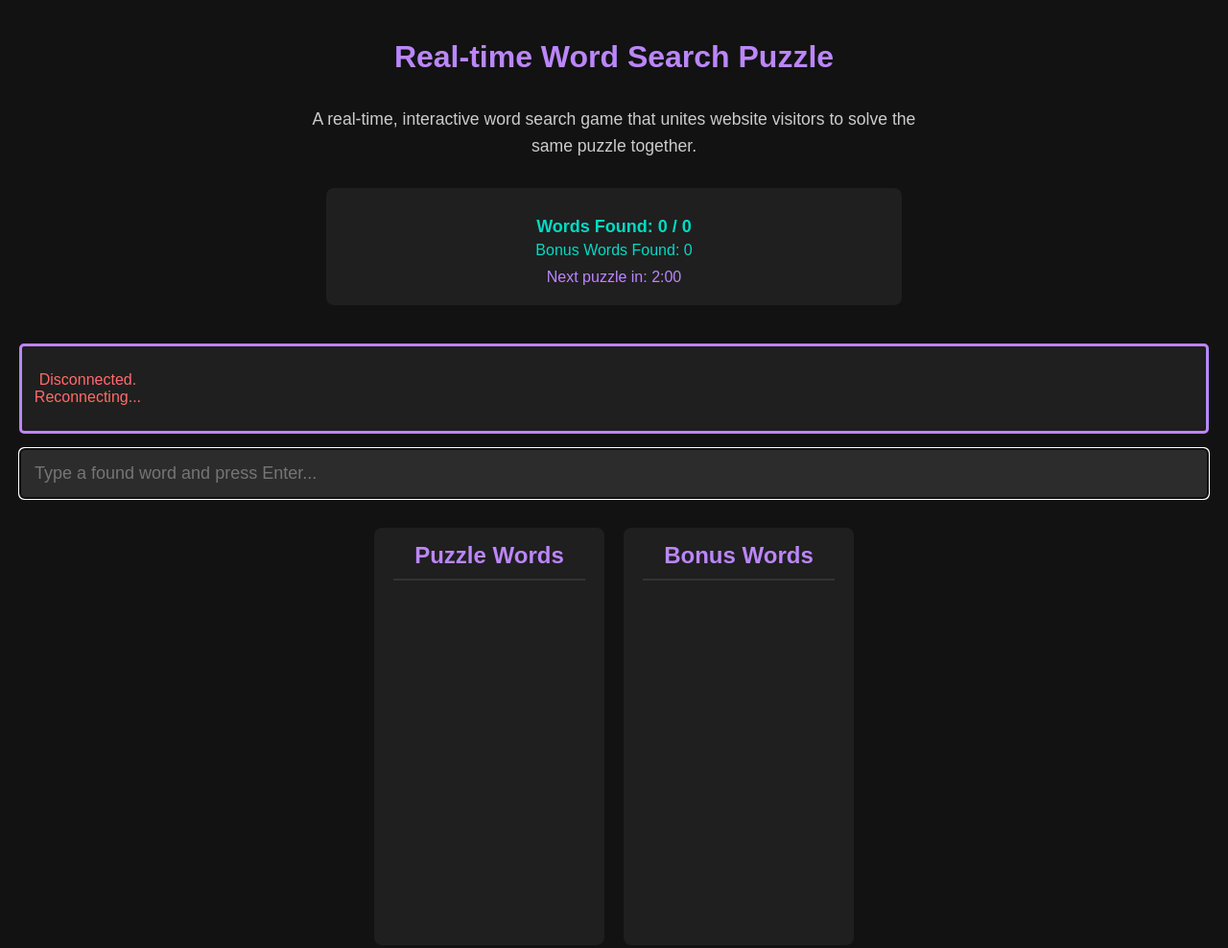
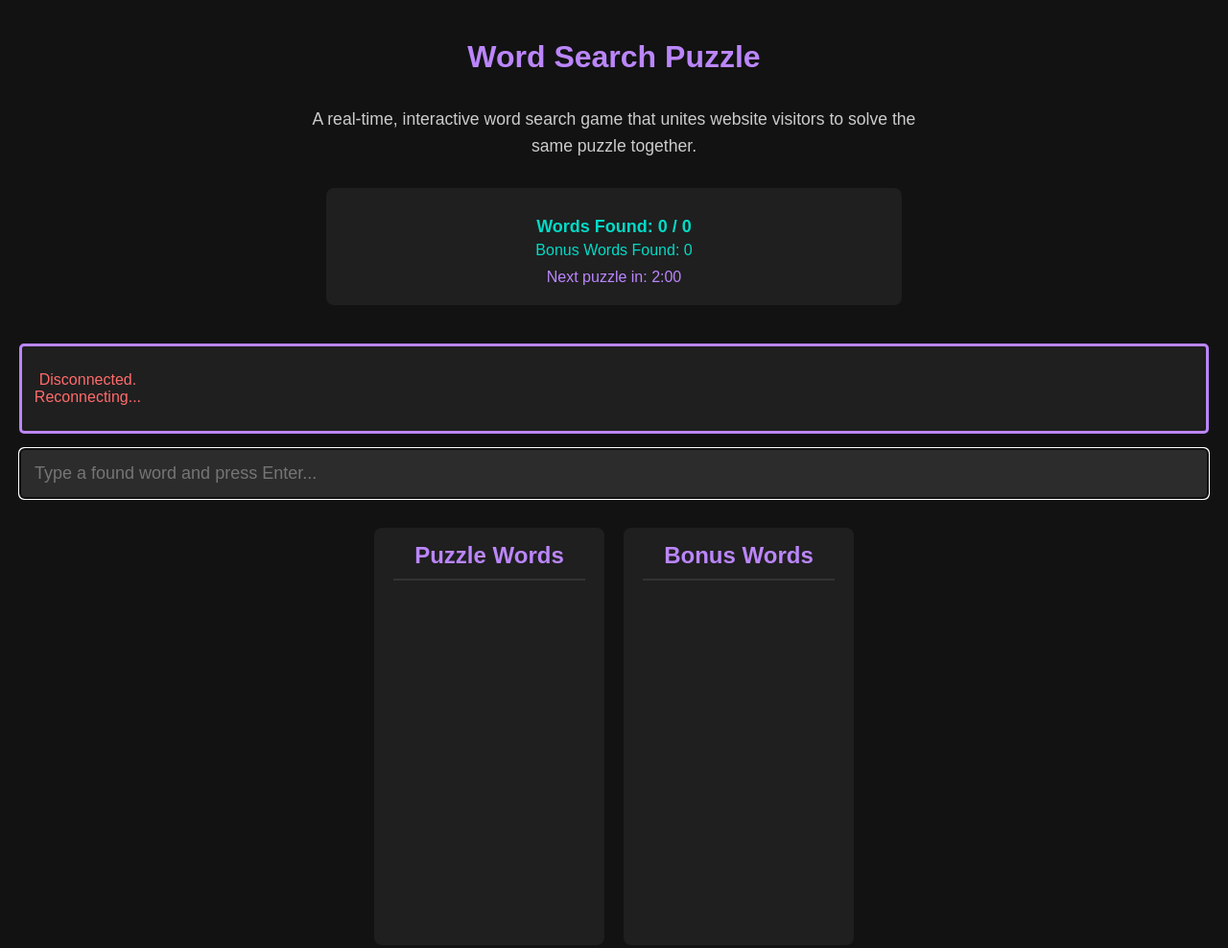
Before and after one commit to etruxton/for-you-puzzles, a website: page static/index.html in a window 1280 px wide. Shown: the whole page at 96% size. Drawn offline with Linux system fonts and the light colour scheme; no server answers.

Commit message:
change header one more time

```diff
--- a/static/index.html
+++ b/static/index.html
@@ -7,7 +7,7 @@
     <link rel="stylesheet" href="style.css">
 </head>
 <body>
-    <h1>Real-time Word Search Puzzle</h1>
+    <h1>Word Search Puzzle</h1>
     <p class="site-description">A real-time, interactive word search game that unites website visitors to solve the same puzzle together.</p>
 
     <div id="puzzle-info">
```
